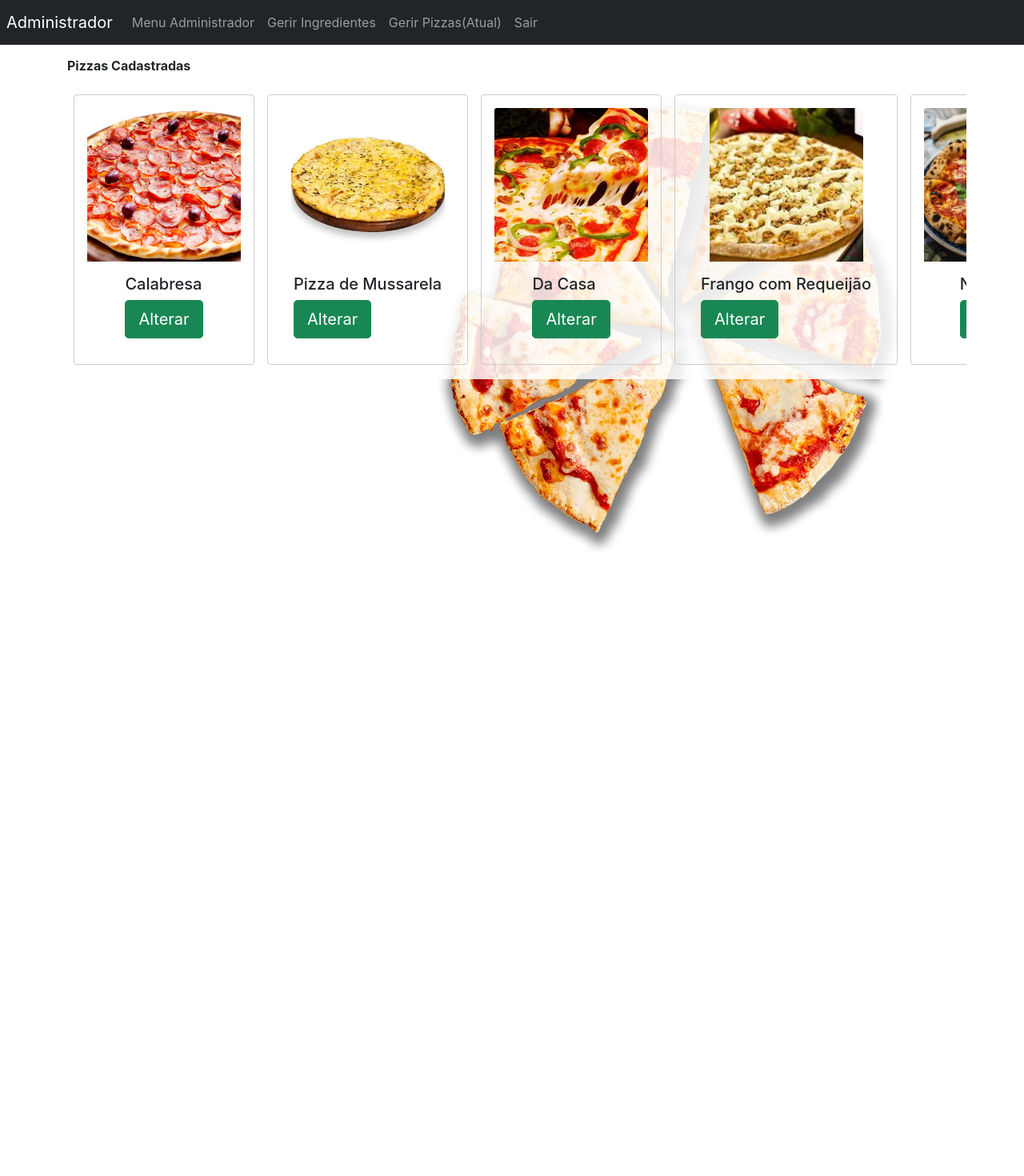
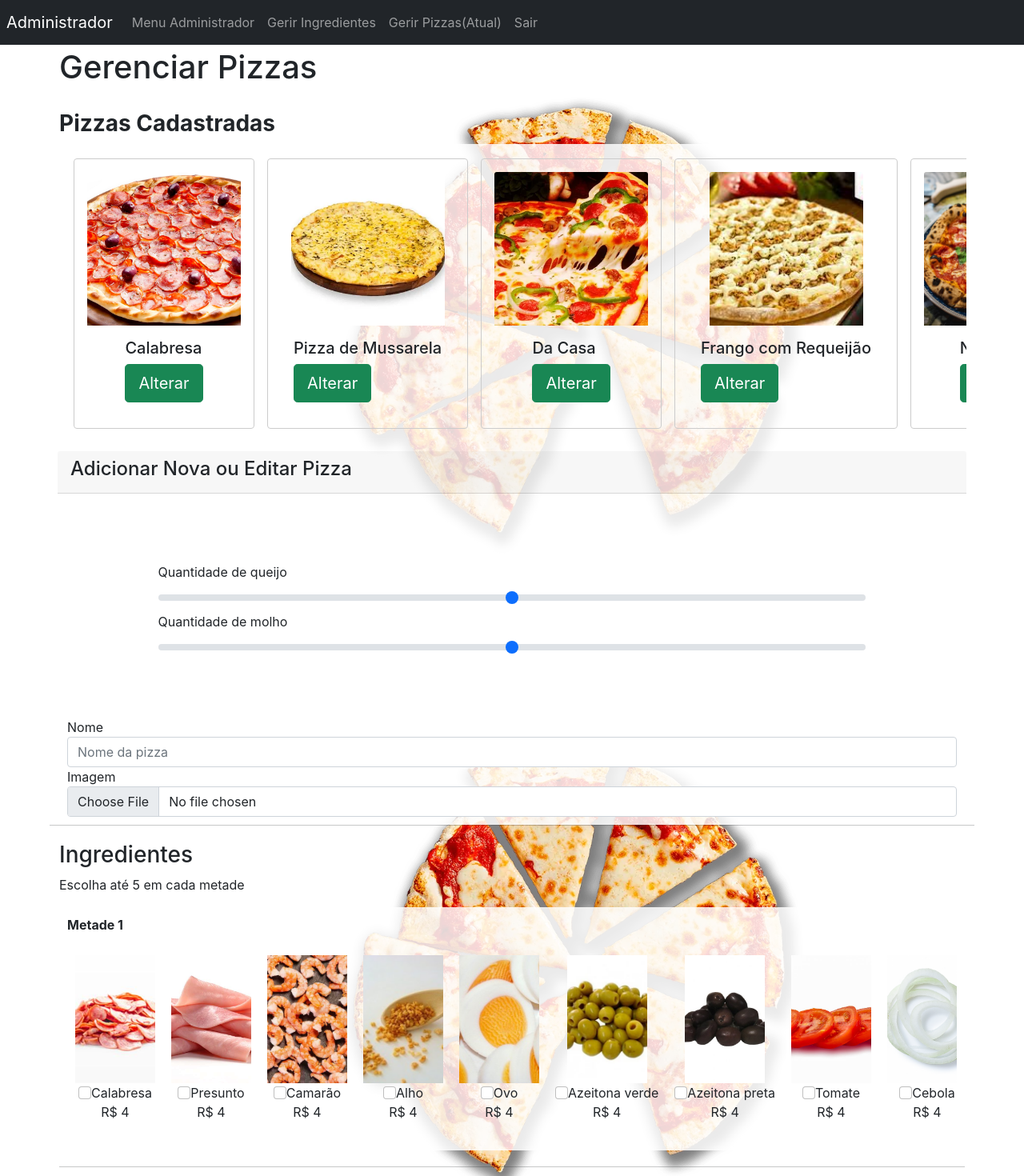
Before and after one commit to dsm-cefet-rj/ti-2022-1-grupo_8, a React (Create React App) app: page /gerir-pizzas in a window 1280 px wide. Shown: the top 1470 px of the page at 80% size. Before the commit the page ends 800 px from the top, so only its background shows below. Built offline with nearby package versions, Linux system fonts and the light colour scheme; a web font is replaced by a local one.

Commit message:
Melhorias na pagina criar-pizza

```diff
--- a/src/components/Admin/gerir-pizzas.js
+++ b/src/components/Admin/gerir-pizzas.js
@@ -1,5 +1,9 @@
 import AdminNav from "./admin-nav";
 import { pizzas as pizzaBD } from "../store";
+import Metade from "../geral/metade-pizza";
+import React from "react";
+import { useState } from "react";
+
 
 /*
 Componente: GerirPizzas
@@ -10,39 +14,113 @@ const GerirPizzas = () => {
         return b.quant_comprada - a.quant_comprada;
     });
 
+    const [queijo, setQueijo] = useState(1);
+    const [molho, setMolho] = useState(1);
+    const [tamanho, setTamanho] = useState("");
+    const [erro, setErro] = useState('');
+
+    // função que manipula o evento slide de queijo
+    const handleQuantidadeQueijo = (valor) => {
+        setQueijo(valor);
+    }
+
+    // função que manipula o evento slide de molho
+    const handleQuantidadeMolho = (valor) => {
+        setMolho(valor);
+    }
+
+    // função que manipula o radio button de tamanho
+    const handleTamanho = (valor) => {
+        setTamanho(valor);
+    }
+
     return (
         <>
             <AdminNav Atual="pizzas" />
-            <div class="container mb-2 p-1 bg-transparent">
-                <div class="row section">
-                    <p><b>Pizzas Cadastradas</b></p>
-                    <div class="scrollmenu">
+            <div className="container mb-2 p-1 bg-transparent">
+                <div className="row">
+                    <h1>Gerenciar Pizzas</h1>
+                    <h3><b>Pizzas Cadastradas</b></h3>
+                </div>
+                <div className="row section">
+                    <div className="scrollmenu">
                         {pizzas.map(pizza => (
                             <div style={{
                                 "width": "18rem",
                                 "margin": "0.5rem",
                                 "border": "1px solid #ccc",
-                                "border-radius": "0.25rem",
+                                "borderRadius": "0.25rem",
                                 "padding": "1rem",
                                 "display": "flex",
-                                "flex-direction": "column",
-                                "justify-content": "space-between",
-                                "align-items": "center",
+                                "flexDirection": "column",
+                                "justifyContent": "space-between",
+                                "alignItems": "center",
                             }} key={pizza.id}>
-                                <img class="card-img-top" src={pizza.imagem} alt={pizza.nome} style={{
+                                <img className="card-img-top" src={pizza.imagem} alt={pizza.nome} style={{
                                     "width": "12rem",
                                     "height": "12rem",
-                                    "object-fit": "cover",
+                                    "objectFit": "cover",
                                 }} />
-                                <div class="card-body">
-                                    <h5 class="card-title">{pizza.nome}</h5>
-                                    <button class="btn btn-lg btn-primary btn-success">Alterar</button>
+                                <div className="card-body">
+                                    <h5 className="card-title">{pizza.nome}</h5>
+                                    <button className="btn btn-lg btn-primary btn-success">Alterar</button>
                                 </div>
                             </div>
                         ))}
                     </div>
                 </div>
-            </div>
+                <form>
+                    <div className="row section">
+                        <div className="card-header mb-3">
+                            <h4>Adicionar Nova ou Editar Pizza</h4>
+                        </div>
+                    </div>
+                    <div className="row section">
+                        <section style={{ "margin": "50px auto", "width": "80%", }}>
+                            <label htmlFor="qtdQueijo" className="form-label">Quantidade de queijo</label>
+                            <input
+                                type="range"
+                                className="form-range"
+                                min="0"
+                                step=".1"
+                                max="2"
+                                value={queijo}
+                                onChange={(e) => { handleQuantidadeQueijo(e.target.value); }}
+                                id="qtdQueijoRange" />
+                            <label htmlFor="qtdMolho" className="form-label">Quantidade de molho</label>
+                            <input
+                                type="range"
+                                className="form-range"
+                                min="0"
+                                step=".1"
+                                max="2"
+                                value={molho}
+                                onChange={(e) => { handleQuantidadeMolho(e.target.value); }}
+                                id="qtdMolhoRange" />
+                        </section>
+                    </div>
+                    <div className="row section">
+                        <div className="form-group">
+                            <label htmlFor="exampleFormControlSelect1">Nome</label>
+                            <input type="text" className="form-control" id="nomePizza" placeholder="Nome da pizza" />
+                            <label htmlFor="imagem">Imagem</label>
+                            <input type="file" className="form-control" id="imagem" name="imagem" placeholder="Imagem" />
+                        </div>
+                    </div>
+                    <div className="row">
+                    <hr/>
+                        <h3>Ingredientes</h3>
+                        <p>Escolha até 5 em cada metade</p>
+                    </div>
+                    <Metade key="1" id={1} active={true} />
+                    <hr/>
+                    <div style={{ "textAlign": "center", }} >
+                        <button className="btn btn-primary">Criar</button>
+                        <a href="/menu-admin" style={{ "margin": " 0 5px" }} className="btn btn-outline-danger">Cancelar</a>
+                    </div>
+                </form>
+            </div >
+
         </>
     );
 }
```
